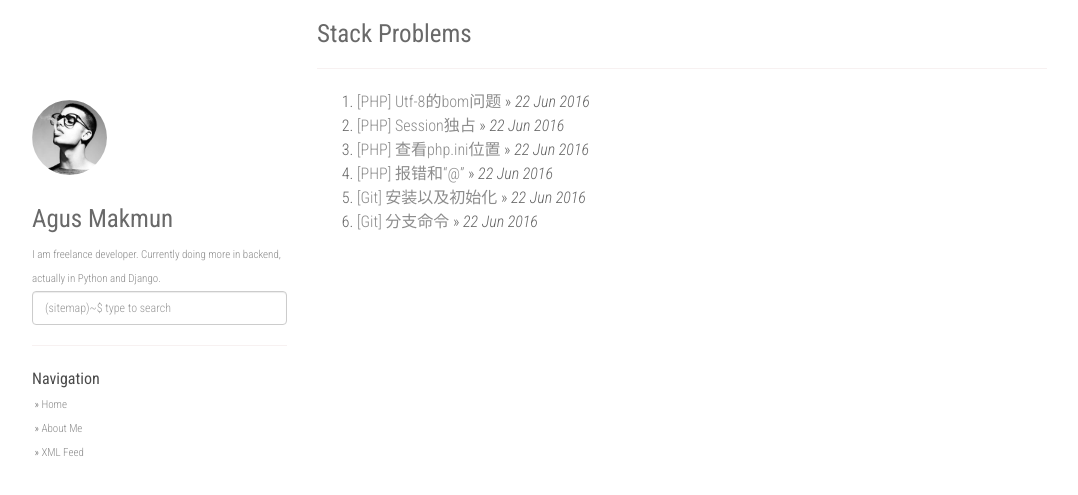
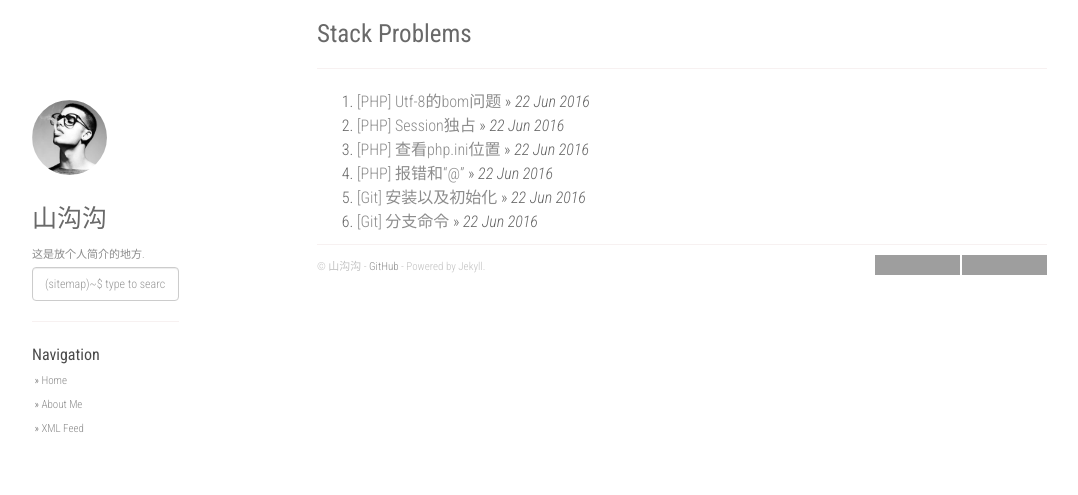
Before and after one commit to linsir123/linsir123.github.io, a Jekyll site: the page built from index.html, in a window 1280 px wide. Shown: the top 495 px of the page, without its empty margins (53-1131 px from the left). Built offline with Jekyll 4.4.1, drawn with Linux system fonts in a browser that asks for light colours; nearby versions of some CDN libraries; the list of posts is cut into pages by our own code; grey boxes are pictures that could not be loaded.

Commit message:
个性化修改

```diff
--- a/_config.yml
+++ b/_config.yml
@@ -1,8 +1,8 @@
-title: Stack Problems
+title: 零星笔记
 description: My Personal Stack Problems
-author: Agus Makmun
-github: https://github.com/linsir123
-about: I am freelance developer. Currently doing more in backend, actually in Python and Django.
+author: 山沟沟
+github: https://github.com/agusmakmun
+about: 这是放个人简介的地方.
 disqus_shortname: stackproblems
 google_analytics: UA-XXXXXXXX-Y
 
--- a/_layouts/default.html
+++ b/_layouts/default.html
@@ -72,7 +72,6 @@
             <div class="col-sm-8 col-offset-1">
                 {{ content }}
 
-                <!--
                 <footer>
                     &copy; {{ site.author }}
                     {% if site.github %}
@@ -84,7 +83,6 @@
                         <iframe src="https://ghbtns.com/github-btn.html?user=agusmakmun&repo=agusmakmun.github.io&type=fork&count=true" frameborder="0" scrolling="0" width="85" height="20px"></iframe>
                     </div>
                 </footer>
-                -->
             </div><!-- end /.col-sm-8 -->
         </div><!-- end /.container -->
 
```
